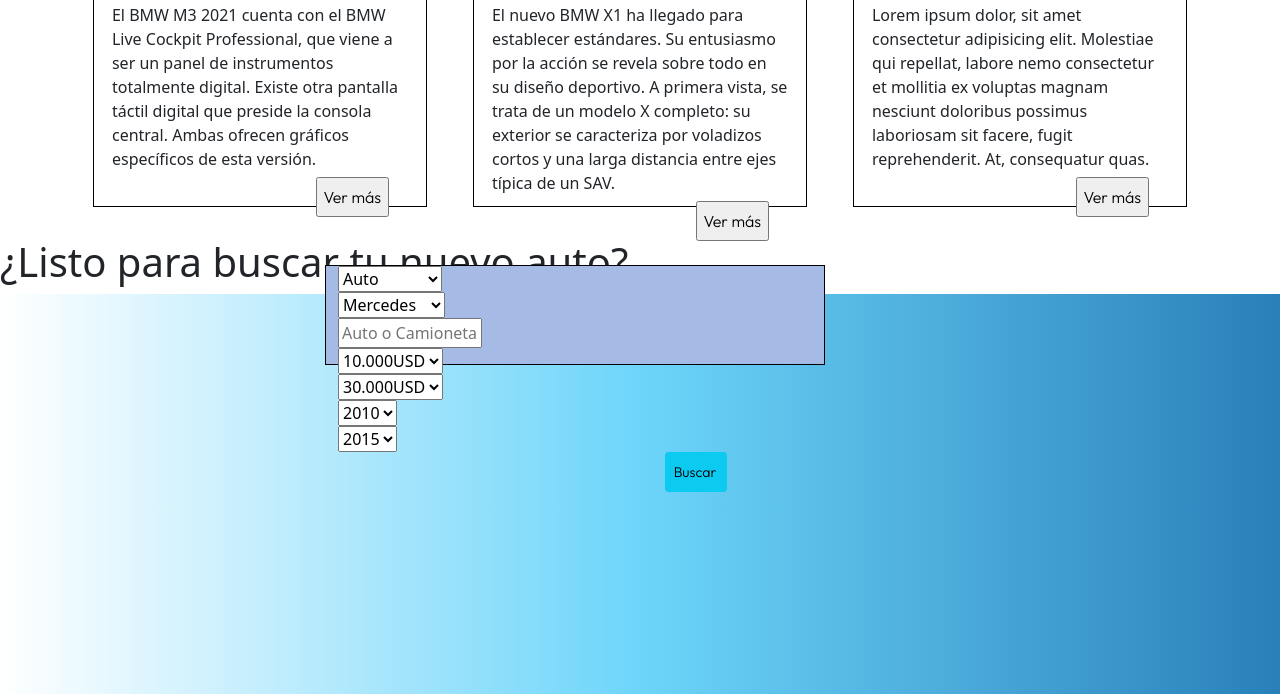
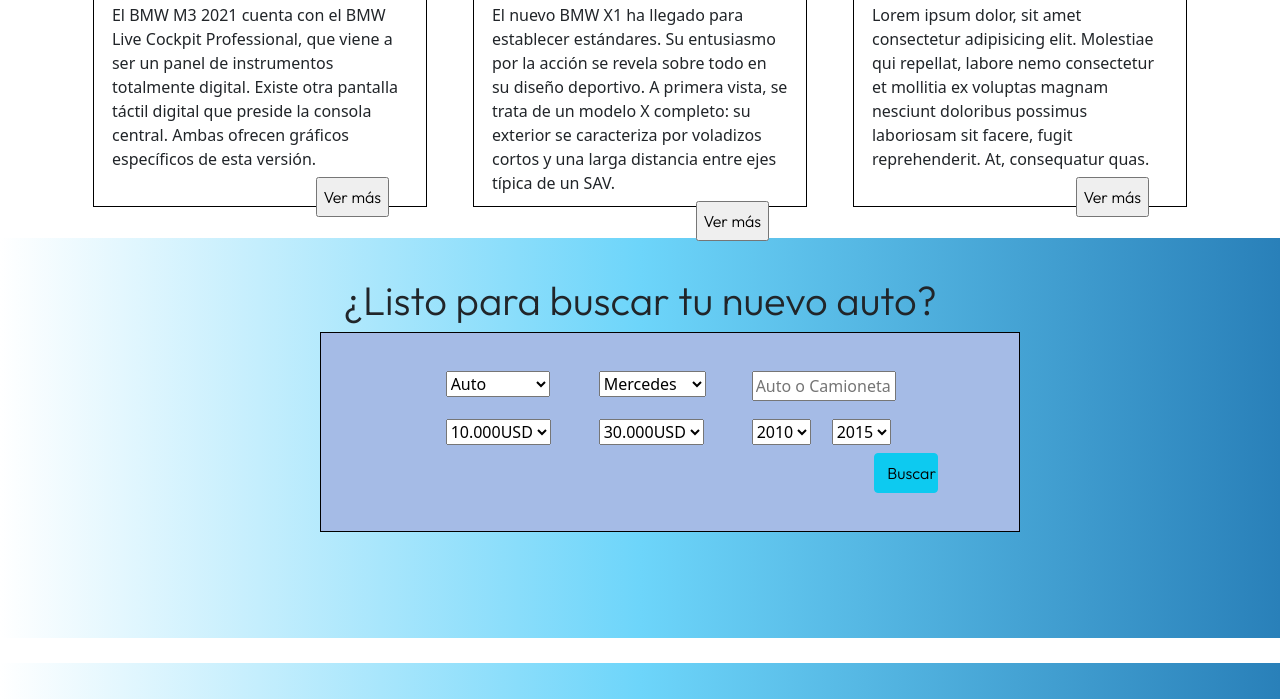
Before and after one commit to Luchoav/desarrolloweb, a website: page index.html in a window 1280 px wide. Shown: the part 1014-1713 px from the top of the page. Drawn offline with nearby package versions, Linux system fonts and the light colour scheme.

Commit message:
actualizacion

```diff
--- a/index.html
+++ b/index.html
@@ -144,8 +144,8 @@
             </div>
 
             <div>
-                <h1 class="titulo-box">¿Listo para buscar tu nuevo auto?</h1>
                 <div class="box"  id="grid">
+                    <h1 class="titulo-box">¿Listo para buscar tu nuevo auto?</h1>
                     <div class="box-serch">
 
                         <div class="cuestionario container">
@@ -231,12 +231,15 @@
                             </div>
 
 
+
+                            <div class="btn-serch">
+                                <button type="button" class="btn btn-info btn-md" id="boton">Buscar</button>
+                            </div>
+
                         </div>
 
 
-                        <div class="boton-buscar">
-                            <button type="button" class="btn btn-info btn-sm" id="boton">Buscar</button>
-                        </div>
+
 
                     </div>
 
--- a/scss/index.scss
+++ b/scss/index.scss
@@ -1,4 +1,4 @@
-body{
+body {
 
     margin: 0%;
     padding: 0%;
@@ -13,12 +13,12 @@
 
 
 
-.navbar{
+.navbar {
 
 
 
 
-    .nombre{
+    .nombre {
 
         text-decoration: none;
         text-align: right;
@@ -37,9 +37,9 @@
         font-family: 'Outfit', sans-serif;
     }
 
-    .link-menu{
+    .link-menu {
         text-decoration: none;
-        color:$colordeletrasmenu;
+        color: $colordeletrasmenu;
     }
 
     .lista {
@@ -48,7 +48,7 @@
         padding-right: 1%;
     }
 
-    #opciones ul li a:hover{
+    #opciones ul li a:hover {
 
         background-color: $colordehovermenu;
         color: $colordehovermenu2;
@@ -58,9 +58,9 @@
 
 }
 
-$degradadomenu: linear-gradient(to left, #2980B9,#6DD5FA, #FFFFFF);
+$degradadomenu: linear-gradient(to left, #2980B9, #6DD5FA, #FFFFFF);
 
-#grid{
+#grid {
 
 
     background-image: $degradadomenu;
@@ -71,7 +71,7 @@
 
 $colordebordecard:black;
 
-.cards{
+.cards {
     display: grid;
     grid-template-columns: auto auto auto;
     margin-top: 10px;
@@ -81,51 +81,51 @@
 
 
 
-    .titulo-cards{
+    .titulo-cards {
 
         font-family: 'Outfit', sans-serif;
         text-align: center;
 
     }
 
-    .card-1{
+    .card-1 {
 
         margin: 2%;
 
         border: solid 1px $colordebordecard;
 
-        &:hover{
-            transform: scale(1.05,1.05);
+        &:hover {
+            transform: scale(1.05, 1.05);
         }
 
 
 
     }
 
-    .card-2{
+    .card-2 {
 
         margin: 2%;
 
         border: solid 1px $colordebordecard;
 
-        &:hover{
-            transform: scale(1.05,1.05);
+        &:hover {
+            transform: scale(1.05, 1.05);
         }
     }
 
-    .card-3{
+    .card-3 {
 
         margin: 2%;
 
         border: solid 1px $colordebordecard;
 
-        &:hover{
-            transform: scale(1.05,1.05);
+        &:hover {
+            transform: scale(1.05, 1.05);
         }
     }
 
 
-    .img-cards{
+    .img-cards {
 
         width: 100%;
         height: 50%;
@@ -134,7 +134,7 @@
 
     }
 
-    .texto-info{
+    .texto-info {
 
         margin: 2%;
 
@@ -146,7 +146,7 @@
 
 
 
-#boton{
+#boton {
 
 
     margin-left: 68%;
@@ -156,11 +156,11 @@
     height: 40px;
     font-family: 'Outfit', sans-serif;
 
-    &:hover{
+    &:hover {
 
         background-color: #94ebc7;
         color: black;
-        transform: scale(1);
+        transform: scale(1.2);
 
     }
 
@@ -170,82 +170,91 @@
 
 
 
-.box{
-    display: grid;
+.box {
+
+    height: 400px;
     width: 100%;
-    height: 400px;
-    grid-template-rows: 43px 43px  ;
-    grid-template-columns: 150px 150px 150px 150px ;
-    grid-row-gap: 10px;
-    grid-template-areas: "a1 a2 a3 a0"
-                         "a4 a5 a6 a7";
-    grid-column-gap: 10px;
-    justify-content: center;
-    align-items: center;
 
-    .titulo-box{
+    .titulo-box {
 
         text-align: center;
         padding-top: 3%;
-        font-family:'Outfit', sans-serif;
+        font-family: 'Outfit', sans-serif;
 
     }
 
-    .box-serch{
+    .box-serch {
 
         border: solid 1px black;
         background-color: #A5BBE6;
-        width: 500px;
-        height: 100px;
+        width: 700px;
+        height: 200px;
+        margin-left: 25%;
+        margin-right: 25%;
+        padding-top: 3%;
+
+
 
 
 
     }
 
+    .cuestionario{
 
-    #caja-3{
+        display: grid;
+        grid-template-columns: 143px 143px 70px ;
+        grid-template-rows: repeat(3, 43px);
+        grid-template-areas: "a1 a2 a3 a0"
+                             "a4 a5 a6 a7";
+        grid-column-gap: 10px ;
+        grid-row-gap:5px ;
+        justify-items: stretch;
+        justify-content: center;
+    }
+
+
+    #caja-3 {
         width: 144px;
     }
-    .caja-1{
+
+    .caja-1 {
         grid-area: a1;
     }
 
-    .caja-2{
+    .caja-2 {
         grid-area: a2;
     }
 
-    .caja-3{
+    .caja-3 {
         grid-area: a3;
     }
 
-    .caja-4{
+    .caja-4 {
         grid-area: a4;
     }
 
-    .caja-5{
+    .caja-5 {
         grid-area: a5;
     }
 
-    .caja-6{
+    .caja-6 {
         grid-area: a6;
     }
 
-    .caja-7{
+    .caja-7 {
         grid-area: a7;
     }
 
-    .btn-serch{
+    .btn-serch {
 
-    padding-top: 5%;
-    padding-left: 85%;
-
+        padding-top: 130%;
 
 
     }
 
 }
 
-.carrousel-img{
+.carrousel-img {
 
     width: 100%;
     height: 100%;
@@ -253,7 +262,7 @@
 }
 
 
-footer{
+footer {
 
     display: flex;
     justify-content: space-between;
@@ -264,14 +273,14 @@
 
 }
 
-.direccion{
+.direccion {
 
     width: 300px;
     height: 300px;
 
 }
 
-.horario p{
+.horario p {
 
 
     width: 50%;
@@ -279,7 +288,7 @@
 
 }
 
-.link{
+.link {
 
     list-style-type: none;
     text-decoration: none;
@@ -290,7 +299,7 @@
 
 }
 
-.link-footer  li a:hover{
+.link-footer li a:hover {
 
     color: grey;
 
```
Also changed, not shown: CSS/styless.css. Lines whose indentation alone changed are shown as unchanged.
